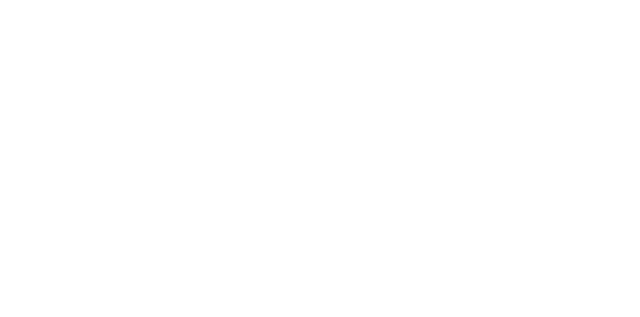
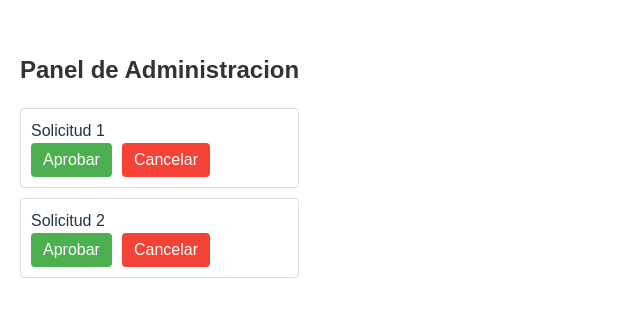
Before and after one commit to alepazmont/directorio-empresas, a React (Vite) app in the folder front/: page /admin in a window 1280 px wide. Shown: the part 237-554 px from the top of the page, without its empty margins (0-640 px from the left). Built offline with nearby package versions, Linux system fonts and the light colour scheme.

Commit message:
arreglo App.jsx

```diff
--- a/front/src/App.jsx
+++ b/front/src/App.jsx
@@ -9,10 +9,10 @@
     <Router>
       <div>
         <Routes>
-          <Route exact path="/" component={HomePage} />
-          <Route path="/companies/new" component={CompanyForm} />
-          <Route path="/admin" component={AdminDashboard} />
-          <Route path="/user" component={UserDashboard} />
+          <Route exact path="/" element={<HomePage />} />
+          <Route path="/companies/new" element={<CompanyForm />} />
+          <Route path="/admin" element={<AdminDashboard/>} />
+          <Route path="/user" element={<UserDashboard/>} />
         </Routes>
       </div>
     </Router>
```
Also changed, not shown: front/package.json (+6 -1 lines).
